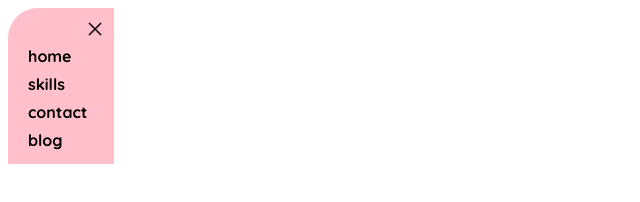
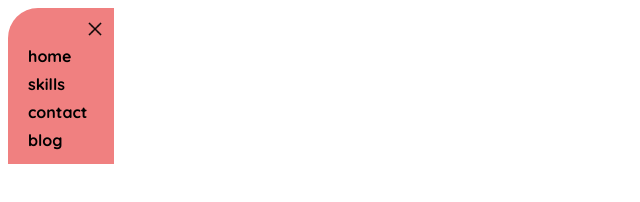
Before and after one commit to ayushatulya/hamburger, a website: page index.html in a window 1280 px wide. Both pictures are taken after a click on the picture 30 px from the left and 26 px from the top of the page. Shown: the whole page, without its empty margins (0-640 px from the left). Drawn offline with nearby package versions, Linux system fonts and the light colour scheme; files that its build step writes are made by us from their sources.

Commit message:
chnaged the color to lightcoral

```diff
--- a/index.scss
+++ b/index.scss
@@ -1,6 +1,6 @@
 .sidebar {
   visibility: hidden;
-  background: pink;
+  background: lightcoral;
   width: 86px;
   height: 144px;
   font-family: "Quicksand", sans-serif;
```
